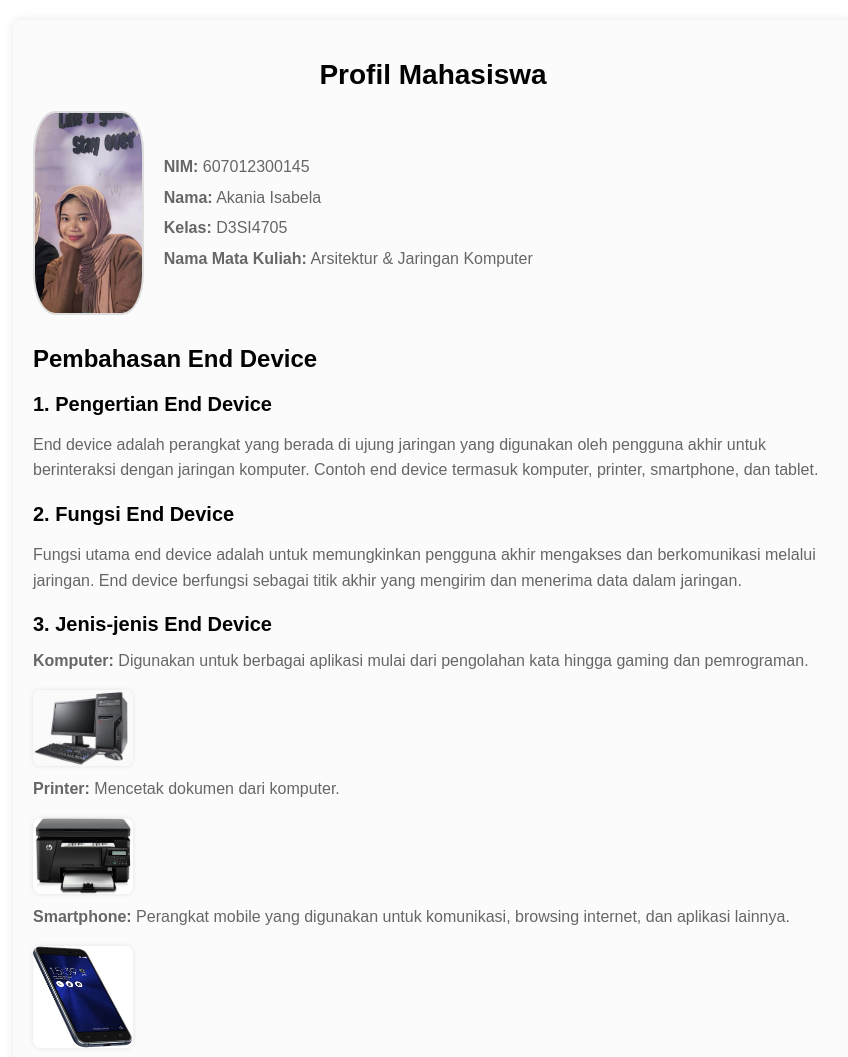
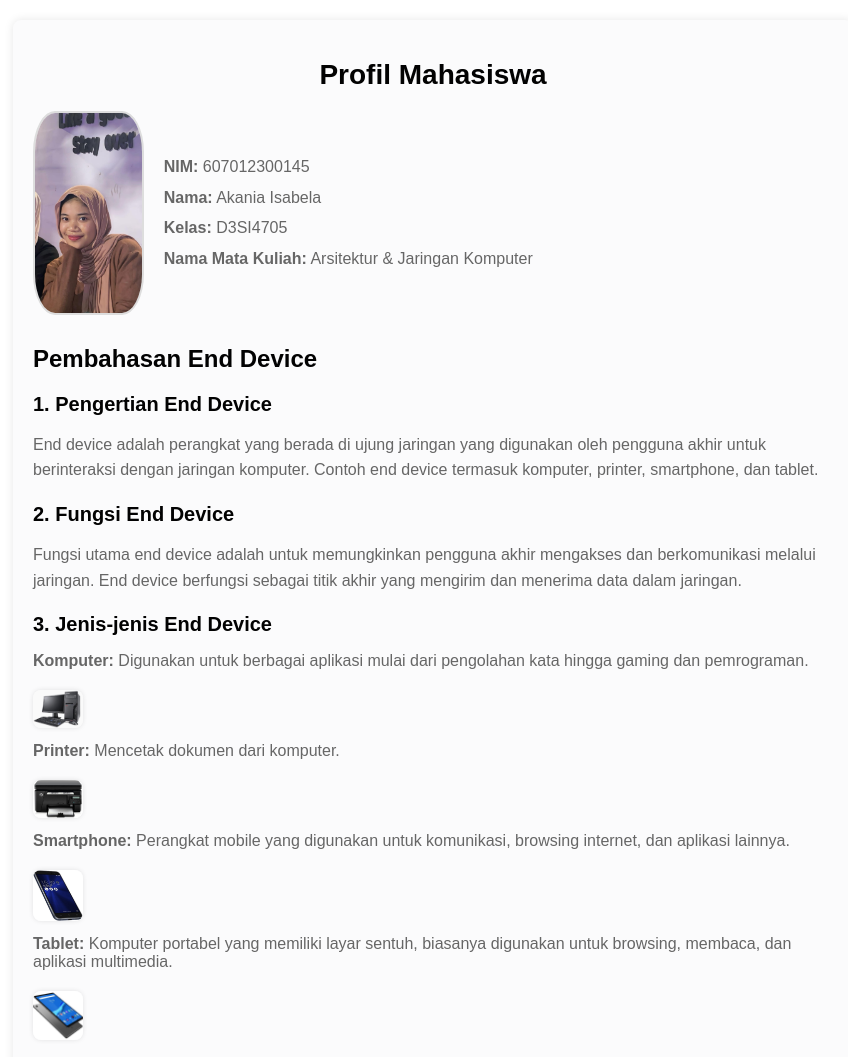
Before and after one commit to Akaniaaa/akaniaa.github.io-tubes_arsijarkom, a plain HTML site: page index.html in a window 1280 px wide. Shown: the top 1057 px of the page, without its empty margins (207-1055 px from the left). Drawn offline with nearby package versions, Linux system fonts and the light colour scheme.

Commit message:
Update style.css

```diff
--- a/style.css
+++ b/style.css
@@ -78,8 +78,8 @@ h3 {
 }
 
 .Komputer, .printer, .smartphone, .tablet{
-    width: 100%;
-    max-width: 100px;
+    width: 50%;
+    max-width: 50px;
     margin: 10px 0;
     border-radius: 8px;
     box-shadow: 0 0 5px rgba(0, 0, 0, 0.1);
```
